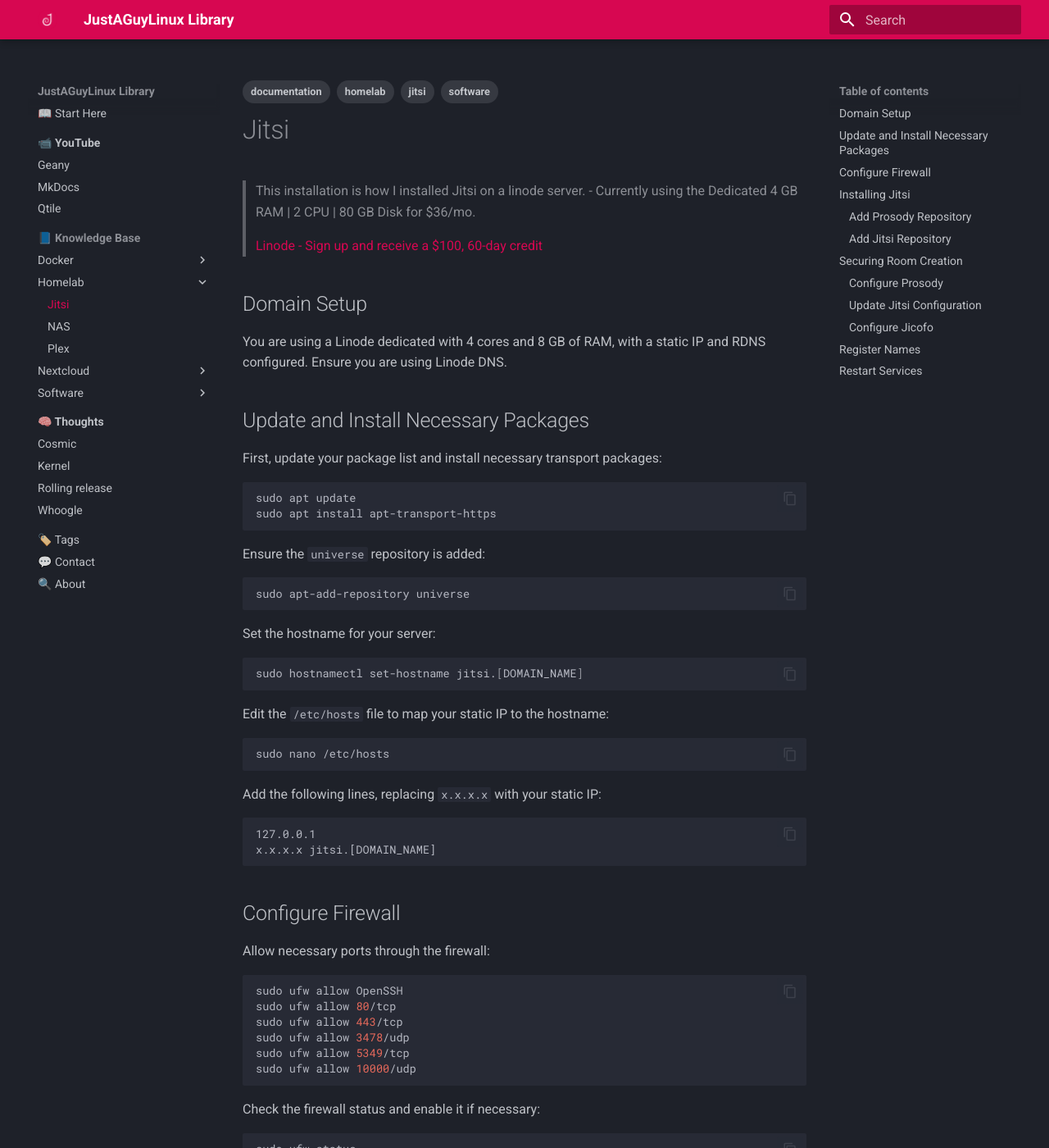
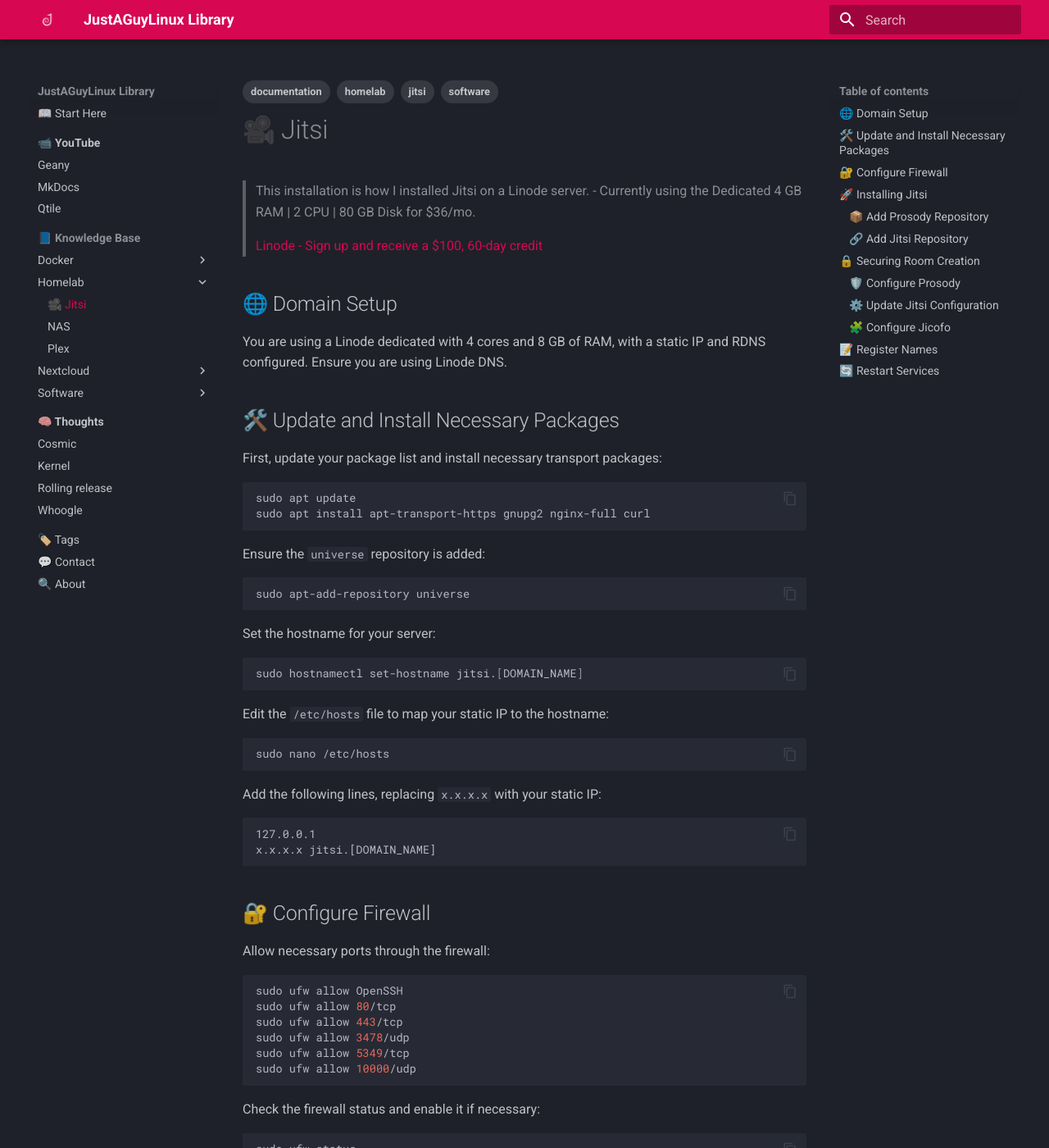
Before and after one commit to drewgrif/jagmkdocs, an MkDocs documentation site: the page built from docs/documentation/homelab/jitsi.md, in a window 1280 px wide and 1400 px high. Shown: the whole window at 82% size. Built offline with MkDocs 1.6.1 and Material for MkDocs 9.7.7, drawn with Linux system fonts in a browser that asks for light colours; some of the changed text lies outside the part shown.

Commit message:
Update jitsi.md

````diff
--- a/docs/documentation/homelab/jitsi.md
+++ b/docs/documentation/homelab/jitsi.md
@@ -6,23 +6,23 @@ tags:
     - documentation
 ---
 
-# Jitsi
+# 🎥 Jitsi
 
-> This installation is how I installed Jitsi on a linode server.
+> This installation is how I installed Jitsi on a Linode server.
 - Currently using the Dedicated 4 GB RAM | 2 CPU |  80 GB Disk for $36/mo.
 
 > [Linode - Sign up and receive a $100, 60-day credit](https://www.linode.com/lp/refer/?r=06e69fe957f6b439e07b808b83b93da9f29f1f2c){:target="_blank"}
 
-## Domain Setup
+## 🌐 Domain Setup
 You are using a Linode dedicated with 4 cores and 8 GB of RAM, with a static IP and RDNS configured. Ensure you are using Linode DNS.
 
-## Update and Install Necessary Packages
+## 🛠️ Update and Install Necessary Packages
 
 First, update your package list and install necessary transport packages:
 
 ```bash
 sudo apt update
-sudo apt install apt-transport-https
+sudo apt install apt-transport-https gnupg2 nginx-full curl
 ```
 
 Ensure the `universe` repository is added:
@@ -50,7 +50,7 @@ Add the following lines, replacing `x.x.x.x` with your static IP:
 x.x.x.x jitsi.[DOMAIN_NAME]
 ```
 
-## Configure Firewall
+## 🔐 Configure Firewall
 
 Allow necessary ports through the firewall:
 
@@ -70,9 +70,9 @@ sudo ufw status
 sudo ufw enable
 ```
 
-## Installing Jitsi
+## 🚀 Installing Jitsi
 
-### Add Prosody Repository
+### 📦 Add Prosody Repository
 
 Add the Prosody repository and install `lua5.2`:
 
@@ -82,7 +82,7 @@ echo "deb [signed-by=/etc/apt/keyrings/prosody-debian-packages.key] http://packa
 sudo apt install lua5.2
 ```
 
-### Add Jitsi Repository
+### 🔗 Add Jitsi Repository
 
 Add the Jitsi repository and install Jitsi Meet:
 
@@ -100,9 +100,9 @@ sudo apt install jitsi-meet
 
 **Note:** Ensure you use the correct hostname and configure Let's Encrypt for SSL.
 
-## Securing Room Creation
+## 🔒 Securing Room Creation
 
-### Configure Prosody
+### 🛡️ Configure Prosody
 
 Edit the Prosody configuration file:
 
@@ -133,7 +133,7 @@ VirtualHost "guest.jitsi.[DOMAIN_NAME]"
     }
 ```
 
-### Update Jitsi Configuration
+### ⚙️ Update Jitsi Configuration
 
 Edit the Jitsi Meet configuration file:
 
@@ -147,7 +147,7 @@ Search for `anonymousdomain:` and update it:
 anonymousdomain: 'guest.jitsi.[DOMAIN_NAME]',
 ```
 
-### Configure Jicofo
+### 🧩 Configure Jicofo
 
 Edit the Jicofo configuration file:
 
@@ -161,7 +161,7 @@ Update the `auth.URL` property:
 org.jitsi.jicofo.auth.URL=XMPP:jitsi.[DOMAIN_NAME]
 ```
 
-## Register Names
+## 📝 Register Names
 
 Register the Jitsi user:
 
@@ -171,7 +171,7 @@ sudo prosodyctl register user jitsi.[DOMAIN_NAME] password
 
 Use `unregister` to remove a user if needed.
 
-## Restart Services
+## 🔄 Restart Services
 
 Restart the necessary services:
 
@@ -180,3 +180,6 @@ sudo systemctl restart prosody.service jicofo.service jitsi-videobridge2.service
 ```
 
 **Note:** Ensure that RDNS for your Linode is set to `jitsi.[DOMAIN_NAME]`.
+```
+
+In this updated version, emojis are placed directly before the header text to enhance visual appeal and aid in navigation. Adjust the emojis based on your preference or context if needed!
````
